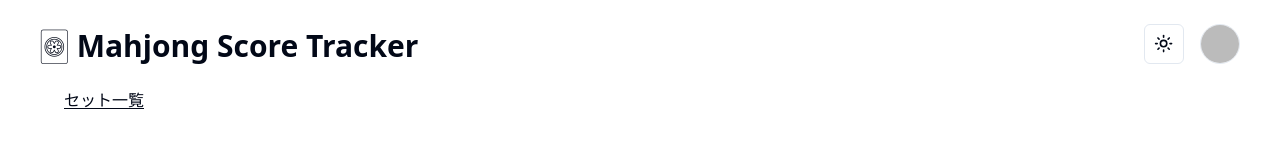
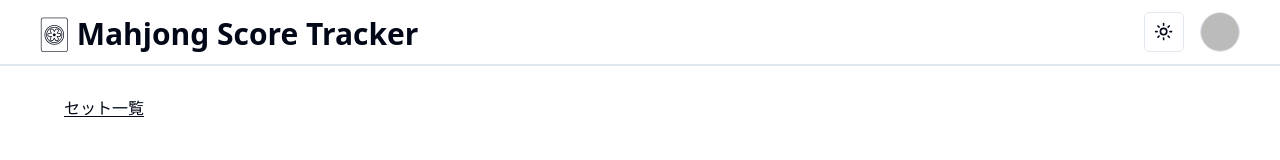
Before and after one commit to ma2Cta/mahjong-score-tracker, a Next.js app: page / in a window 1280 px wide. Shown: the top 160 px of the page. Built offline with nearby package versions, Linux system fonts and the light colour scheme; no server answers; sample sign-in values are in the browser's storage.

Commit message:
Adjust header layout

```diff
--- a/app/(auth)/layout.tsx
+++ b/app/(auth)/layout.tsx
@@ -26,10 +26,10 @@ export default function AuthLayout({
     return (
       <>
         <div className="flex flex-col min-h-screen">
-          <nav className="px-10 pt-6 pb-4">
+          <nav className="fixed w-full z-10 px-10 p-3 bg-background border-b-2">
             <Header />
           </nav>
-          <main className="flex-grow px-16 pt-2">{children}</main>
+          <main className="flex-grow px-16 mt-24">{children}</main>
           <Toaster />
           <Footer />
         </div>
```
